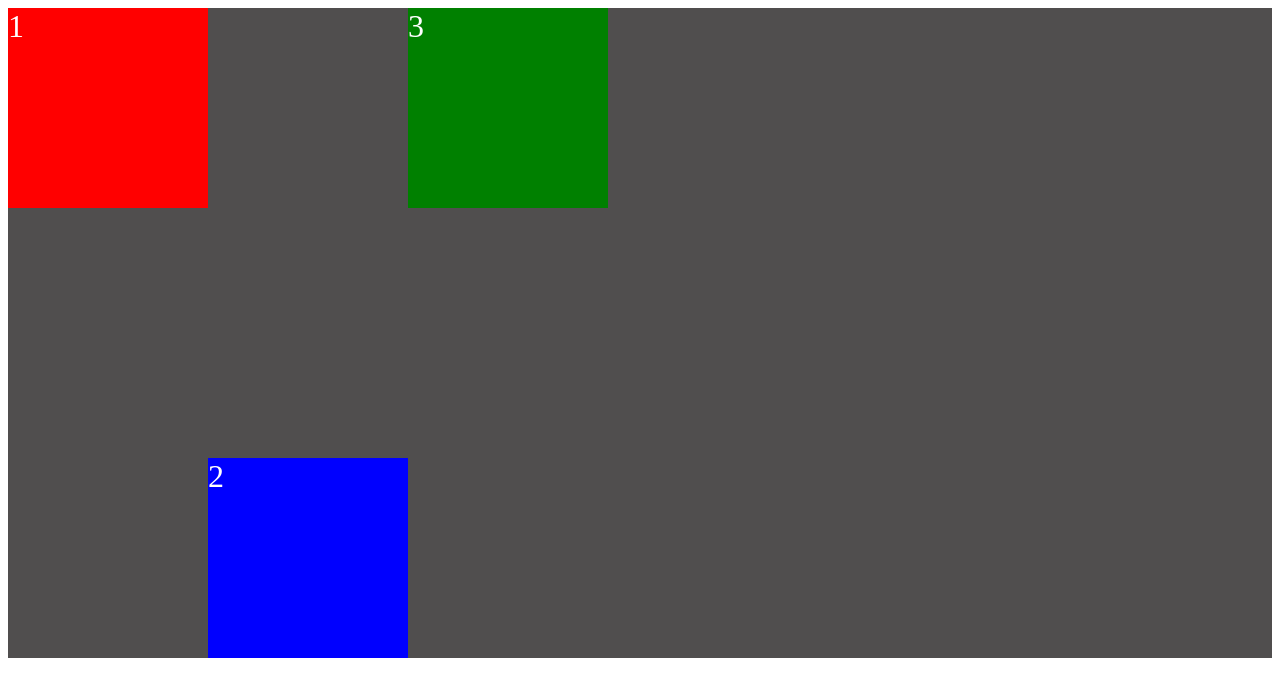
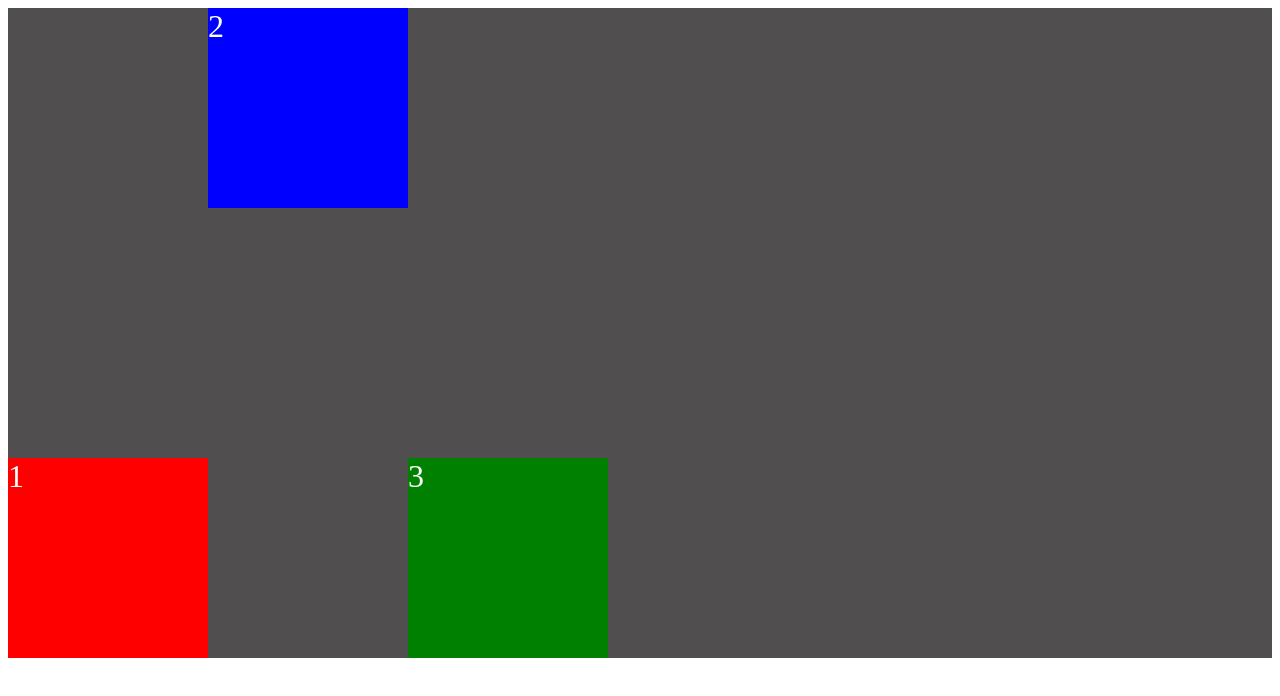
Before and after one commit to vitorquirino/html-5-e-css-3, a plain HTML site: page ex-44/index.html in a window 1280 px wide. Drawn offline with Linux system fonts and the light colour scheme.

Commit message:
Update index.html

```diff
--- a/ex-44/index.html
+++ b/ex-44/index.html
@@ -10,6 +10,7 @@
     <style>
         .container{
             display: flex;
+            align-items: flex-end;
 
 
 
@@ -26,7 +27,7 @@
         }
 
         .c2{
-            align-self: flex-end;
+            align-self: flex-start;
             background-color: blue;
         }
 
```
